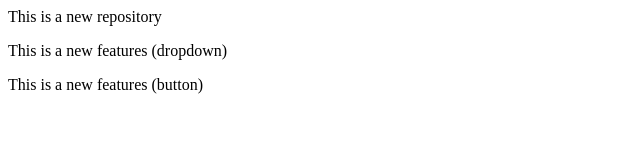
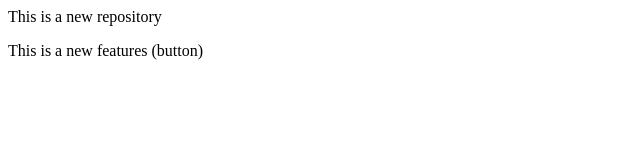
Before and after one commit to dibyendu722/localrepo, a plain HTML site: page index.html in a window 1280 px wide. Shown: the whole page, without its empty margins (0-640 px from the left). Drawn offline with Linux system fonts and the light colour scheme.

Commit message:
save buttonf

```diff
--- a/index.html
+++ b/index.html
@@ -1,5 +1,4 @@
 <p>
     This is a new repository
 </p>
-<p>This is a new features (dropdown)</p>
 <p>This is a new features (button)</p>
```
